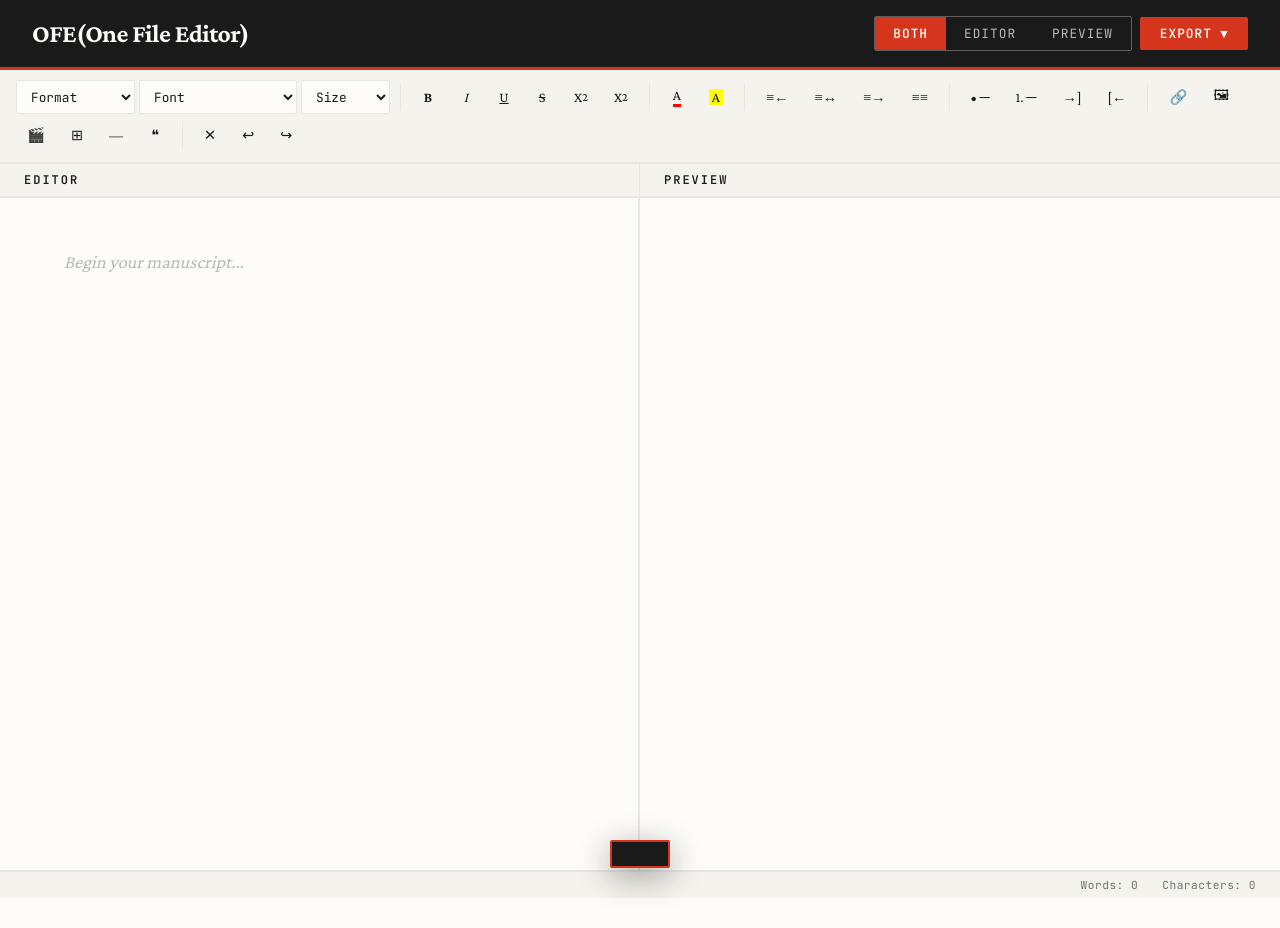
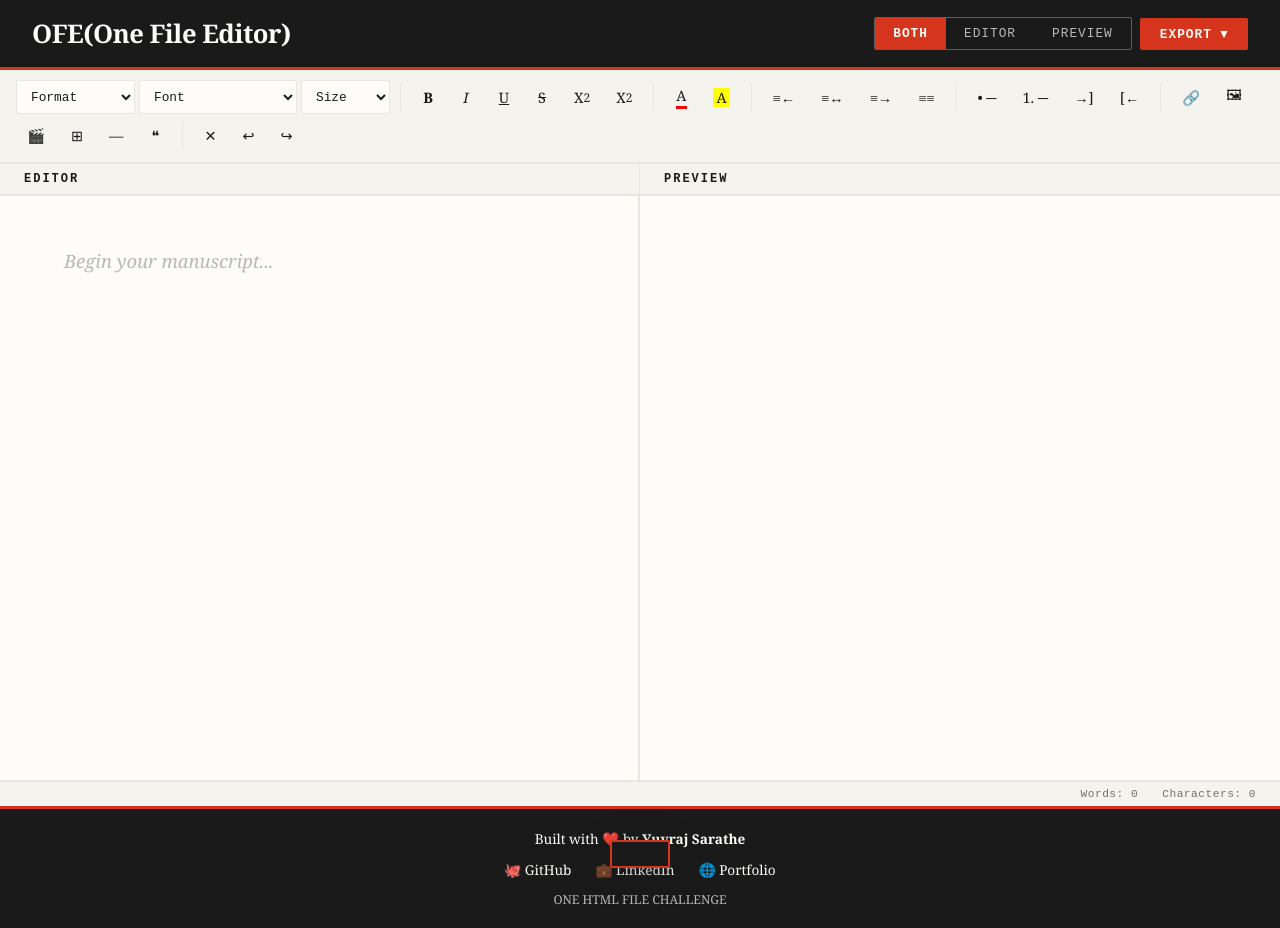
Before and after one commit to Mikky-mlh/OFE, a plain HTML site: page index.html in a window 1280 px wide. Before the commit the page ends 898 px from the top, so only its background shows below. Drawn offline with nearby package versions, Linux system fonts and the light colour scheme.

Commit message:
new details

```diff
--- a/index.html
+++ b/index.html
@@ -5,8 +5,6 @@
 <meta name="viewport" content="width=device-width, initial-scale=1.0">
 <title>OFE(One File Editor)</title>
 <style>
-@import url('https://fonts.googleapis.com/css2?family=Crimson+Pro:wght@400;600;700&family=JetBrains+Mono:wght@400;600&display=swap');
-
 *, *::before, *::after { box-sizing: border-box; margin: 0; padding: 0; }
 
 :root {
@@ -25,7 +23,7 @@
 }
 
 body {
-  font-family: 'Crimson Pro', Georgia, serif;
+  font-family: Georgia, 'Times New Roman', serif;
   background: var(--paper);
   color: var(--ink);
   min-height: 100vh;
@@ -51,7 +49,7 @@ body {
   font-size: 1.6em;
   font-weight: 700;
   letter-spacing: -0.5px;
-  font-family: 'Crimson Pro', serif;
+  font-family: Georgia, serif;
 }
 
 .header-controls {
@@ -75,7 +73,7 @@ body {
   padding: 8px 18px;
   cursor: pointer;
   font-size: 0.8em;
-  font-family: 'JetBrains Mono', monospace;
+  font-family: 'Courier New', monospace;
   text-transform: uppercase;
   letter-spacing: 1px;
   transition: all 0.25s cubic-bezier(0.4, 0, 0.2, 1);
@@ -105,7 +103,7 @@ body {
   border-radius: 2px;
   cursor: pointer;
   font-size: 0.8em;
-  font-family: 'JetBrains Mono', monospace;
+  font-family: 'Courier New', monospace;
   text-transform: uppercase;
   letter-spacing: 1px;
   font-weight: 600;
@@ -147,7 +145,7 @@ body {
   background: transparent;
   cursor: pointer;
   font-size: 0.85em;
-  font-family: 'JetBrains Mono', monospace;
+  font-family: 'Courier New', monospace;
   color: var(--paper);
   transition: all 0.2s;
   border-left: 3px solid transparent;
@@ -188,7 +186,7 @@ body {
   padding: 6px 10px;
   cursor: pointer;
   font-size: 0.9em;
-  font-family: 'Crimson Pro', serif;
+  font-family: Georgia, serif;
   color: var(--ink);
   transition: all 0.2s cubic-bezier(0.4, 0, 0.2, 1);
   min-width: 34px;
@@ -215,7 +213,7 @@ body {
   border: 1px solid var(--border);
   border-radius: 2px;
   font-size: 0.8em;
-  font-family: 'JetBrains Mono', monospace;
+  font-family: 'Courier New', monospace;
   background: var(--paper);
   color: var(--ink);
   cursor: pointer;
@@ -232,7 +230,7 @@ body {
 /* Main Layout */
 .main-container {
   display: flex;
-  height: calc(100vh - 52px - 42px);
+  height: calc(100vh - 52px - 42px - 90px);
 }
 
 .main-container.view-editor .preview-pane { display: none; }
@@ -252,7 +250,7 @@ body {
   padding: 8px 24px;
   font-size: 0.75em;
   font-weight: 600;
-  font-family: 'JetBrains Mono', monospace;
+  font-family: 'Courier New', monospace;
   color: var(--ink);
   text-transform: uppercase;
   letter-spacing: 2px;
@@ -393,7 +391,7 @@ body {
   background: var(--toolbar);
   padding: 6px 24px;
   font-size: 0.7em;
-  font-family: 'JetBrains Mono', monospace;
+  font-family: 'Courier New', monospace;
   color: rgba(26, 26, 26, 0.6);
   border-top: 2px solid var(--border);
   display: flex;
@@ -432,7 +430,7 @@ body {
   margin-bottom: 24px;
   font-size: 1.3em;
   font-weight: 700;
-  font-family: 'Crimson Pro', serif;
+  font-family: Georgia, serif;
   letter-spacing: -0.5px;
 }
 
@@ -441,7 +439,7 @@ body {
   margin-bottom: 6px;
   font-size: 0.75em;
   font-weight: 600;
-  font-family: 'JetBrains Mono', monospace;
+  font-family: 'Courier New', monospace;
   color: var(--ink);
   text-transform: uppercase;
   letter-spacing: 1px;
@@ -453,7 +451,7 @@ body {
   border: 1px solid var(--border);
   border-radius: 2px;
   font-size: 0.95em;
-  font-family: 'Crimson Pro', serif;
+  font-family: Georgia, serif;
   margin-bottom: 16px;
   background: var(--paper);
   transition: all 0.2s;
@@ -478,7 +476,7 @@ body {
   border: none;
   cursor: pointer;
   font-size: 0.8em;
-  font-family: 'JetBrains Mono', monospace;
+  font-family: 'Courier New', monospace;
   text-transform: uppercase;
   letter-spacing: 1px;
   font-weight: 600;
@@ -558,7 +556,7 @@ body {
   border: 2px solid var(--accent);
   border-radius: 2px;
   font-size: 0.85em;
-  font-family: 'JetBrains Mono', monospace;
+  font-family: 'Courier New', monospace;
   letter-spacing: 0.5px;
   z-index: 999;
   transition: transform 0.4s cubic-bezier(0.4, 0, 0.2, 1);
@@ -578,6 +576,7 @@ body {
   .toolbar button { min-width: 26px; height: 26px; font-size: 0.8em; padding: 2px 5px; }
   .toolbar select { font-size: 0.75em; height: 26px; }
   #editor, #preview { padding: 16px; }
+  footer div { flex-direction: column; gap: 12px !important; }
 }
 </style>
 </head>
@@ -712,6 +711,17 @@ body {
   <span id="wordCount">Words: 0</span>
   <span id="charCount">Characters: 0</span>
 </div>
+
+<!-- Footer -->
+<footer style="background: var(--ink); color: var(--paper); padding: 20px 32px; text-align: center; border-top: 3px solid var(--accent); font-size: 0.85em;">
+  <p style="margin-bottom: 12px;">Built with ❤️ by <strong>Yuvraj Sarathe</strong></p>
+  <div style="display: flex; justify-content: center; gap: 24px; flex-wrap: wrap;">
+    <a href="https://github.com/Mikky-mlh" target="_blank" style="color: var(--paper); text-decoration: none; transition: color 0.2s;" onmouseover="this.style.color='var(--accent)'" onmouseout="this.style.color='var(--paper)'">🐙 GitHub</a>
+    <a href="https://www.linkedin.com/in/yuvraj-sarathe" target="_blank" style="color: var(--paper); text-decoration: none; transition: color 0.2s;" onmouseover="this.style.color='var(--accent)'" onmouseout="this.style.color='var(--paper)'">💼 LinkedIn</a>
+    <a href="https://mikky-mlh.github.io/Portfolio/" target="_blank" style="color: var(--paper); text-decoration: none; transition: color 0.2s;" onmouseover="this.style.color='var(--accent)'" onmouseout="this.style.color='var(--paper)'">🌐 Portfolio</a>
+  </div>
+  <p style="margin-top: 12px; font-size: 0.9em; opacity: 0.7;">ONE HTML FILE CHALLENGE</p>
+</footer>
 
 <!-- Link Modal -->
 <div class="modal-overlay" id="linkModal">
```
Also changed, not shown: 1 other file.
